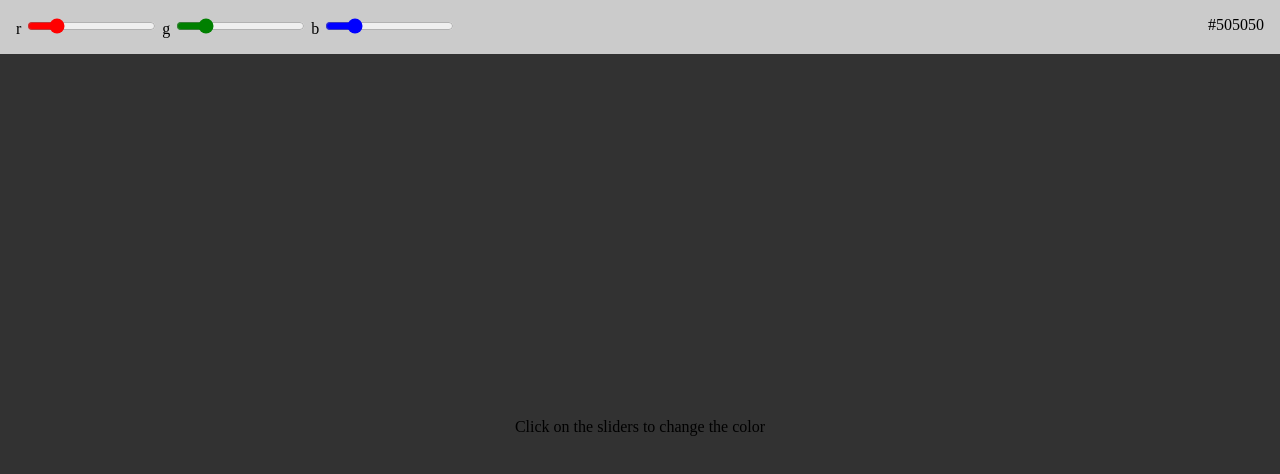
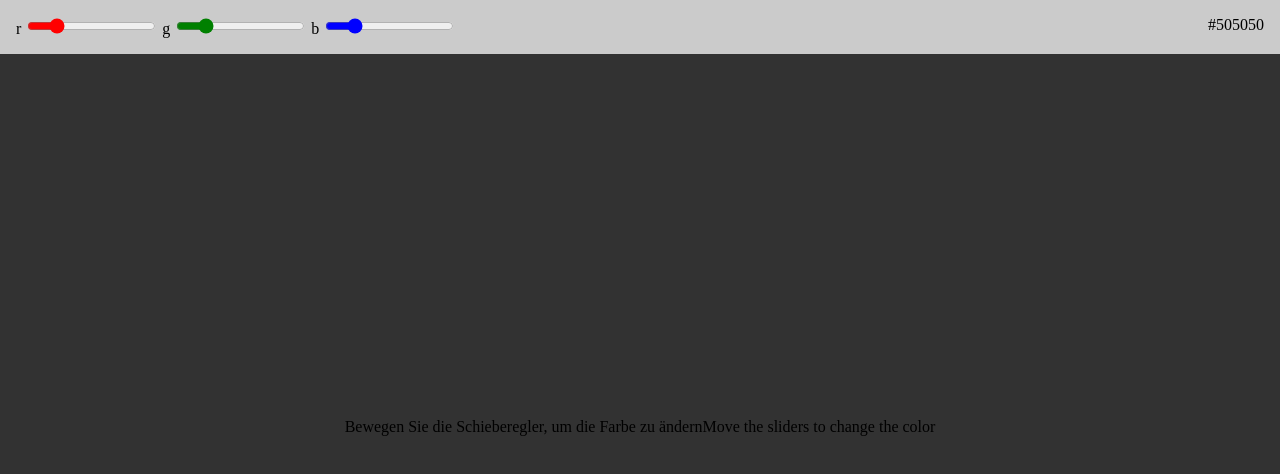
Before and after one commit to Beggsn/js-tasks, a plain HTML site: page 09-coding-tasks/color-mixer/index.html in a window 1280 px wide. Drawn offline with Linux system fonts and the light colour scheme.

Commit message:
add: en&de instructions to html

```diff
--- a/09-coding-tasks/color-mixer/index.html
+++ b/09-coding-tasks/color-mixer/index.html
@@ -23,7 +23,8 @@
     </header>
 
     <main>
-        <p>Click on the sliders to change the color</p>
+        <p>Bewegen Sie die Schieberegler, um die Farbe zu ändern</p>
+        <p>Move the sliders to change the color</p>
     </main>
     <script src="script.js"></script>
   </body>
```
